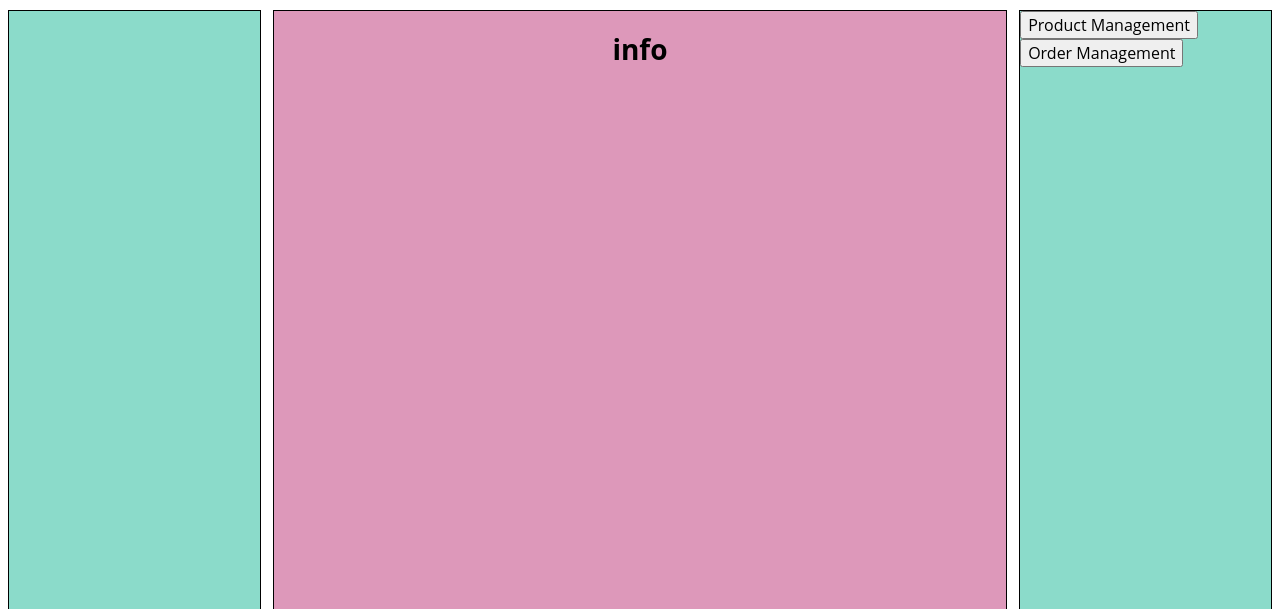
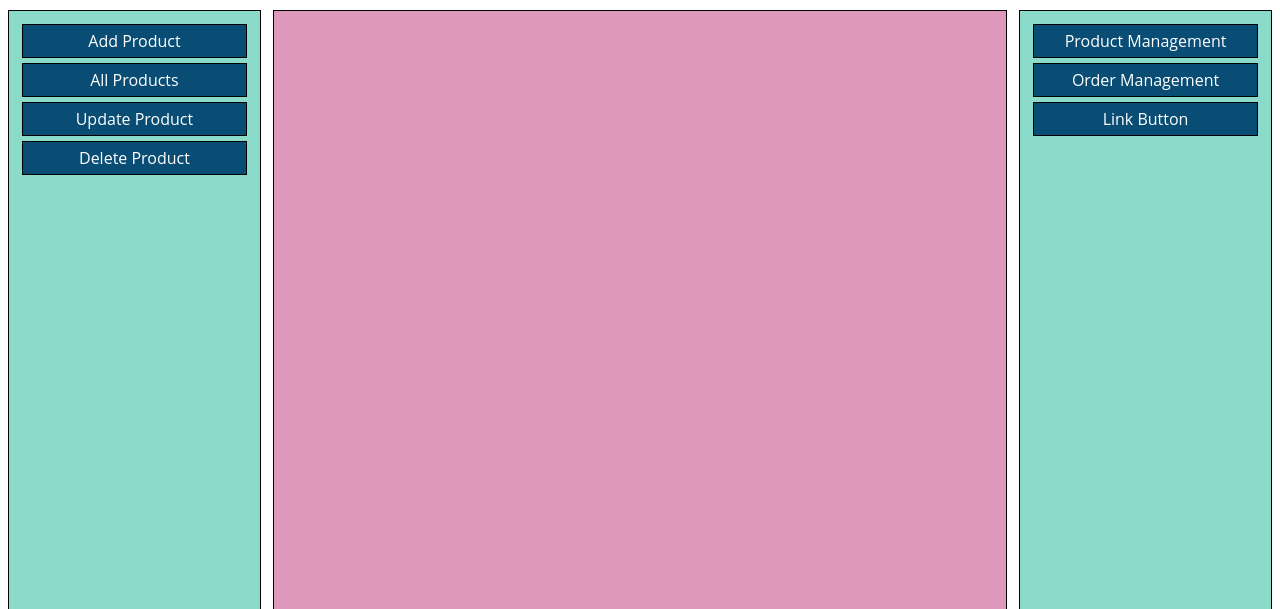
Before and after one commit to RubelBiswasCS/shop-management, a Django app: page / in a window 1280 px wide. Shown: the part 58-667 px from the top of the page. Run offline with Django 3.2, Linux system fonts and the light colour scheme; data that the repository does not hold is empty.

Commit message:
Modified Button sytle

```diff
--- a/store/static/store/main.css
+++ b/store/static/store/main.css
@@ -50,7 +50,7 @@ h1{
     background-color: rgb(139, 219, 202);
     height: 600px;
     width: 20%;
-
+    padding-top: 10px;
 }
 .div-center{
     position: relative;
@@ -70,6 +70,7 @@ h1{
     background-color: rgb(139, 219, 202);
     height: 600px;
     width: 20%;
+    padding-top: 10px;
 }
 .form-title{
     position:relative;
@@ -81,7 +82,16 @@ h1{
     margin-bottom: 1%;
 }
 .button-1{
-    background-color: rgb(35, 41, 126);
-    height: 2px;
-    width:80%
+    background-color: #094d75;
+    border: none;
+    color: white;
+    padding: 5px 20px;
+    width: 90%;
+    text-align: center;
+    text-decoration: none;
+    display: inline-block;
+    font-size: 16px;
+    margin: 1% 5% 1% 5%;
+    cursor: pointer;
+    border: 1px solid black;
 }
--- a/store/templates/store/add_product.html
+++ b/store/templates/store/add_product.html
@@ -1,4 +1,4 @@
-{% extends "store/home.html" %}
+{% extends "store/manage_product.html" %}
 
 {% block info %}
     <div class="form-title">
@@ -23,8 +23,8 @@
         -->
 
 
-            <button type="submit" formaction="https://www.w3schools.com/tags/att_button_formaction.asp">Cancle</button>
-            <input type="submit" value="Submit">
+             <a href="{% url 'add-product' %}" class="button-1">Cancel</a>
+            <input class="button-1" type="submit" value="Submit">
         </fieldset>
     </form>
 {% endblock%}
--- /dev/null
+++ b/store/templates/store/all_products.html
@@ -0,0 +1,9 @@
+{% extends "store/manage_product.html" %}
+
+{% block info %}
+{% for product in products %}
+<article class="media content-section">
+    <h3>{{product.name}}</h3>
+</article>
+{% endfor %}
+{% endblock%}
--- a/store/templates/store/home.html
+++ b/store/templates/store/home.html
@@ -15,12 +15,12 @@
         </div>
         <div class="div-right">
             <form action="{% url 'manage-product'  %}" method='GET'>
-                <button type='submit'>Product Management</button>
+                <button class="button-1"type='submit'>Product Management</button>
             </form>
             <form action="{% url 'store-home'  %}" method='GET'>
-                <button type='submit'>Order Management</button>
+                <button class= "button-1" type='submit'>Order Management</button>
             </form>
-
+            <a href="#" class="button-1">Link Button</a>
 
         </div>
     </div>
--- a/store/templates/store/manage_product.html
+++ b/store/templates/store/manage_product.html
@@ -1,7 +1,8 @@
 {% extends "store/home.html" %}
 
 {% block product %}
-    <p>Lorem ipsum dolor sit amet consectetur adipisicing elit. Itaque aspernatur pariatur natus amet corporis adipisci
-        beatae reiciendis expedita vitae ratione, quis minima ullam, quos velit quia distinctio cumque, suscipit magnam?
-    </p>
+    <a href="{% url 'add-product' %}" class="button-1">Add Product</a>
+    <a href="{% url 'all-products' %}" class="button-1">All Products</a>
+    <a href="#" class="button-1">Update Product</a>
+    <a href="#" class="button-1">Delete Product</a>
 {% endblock product %}
--- a/store/urls.py
+++ b/store/urls.py
@@ -10,4 +10,5 @@ urlpatterns = [
     path('',views.home,name='store-home'),
     path('manage_product/',views.manage_product,name='manage-product'),
     path('add_product/',views.add_product,name='add-product'),
+    path('all_products/',views.home,name='all-products'),
 ]
--- a/store/views.py
+++ b/store/views.py
@@ -14,7 +14,7 @@ def home(request):
     context = {
         'products': products,
     }
-    return render(request,'store/home.html',context)
+    return render(request,'store/all_products.html',context)
 
 
 class ProductListView(ListView):
```
